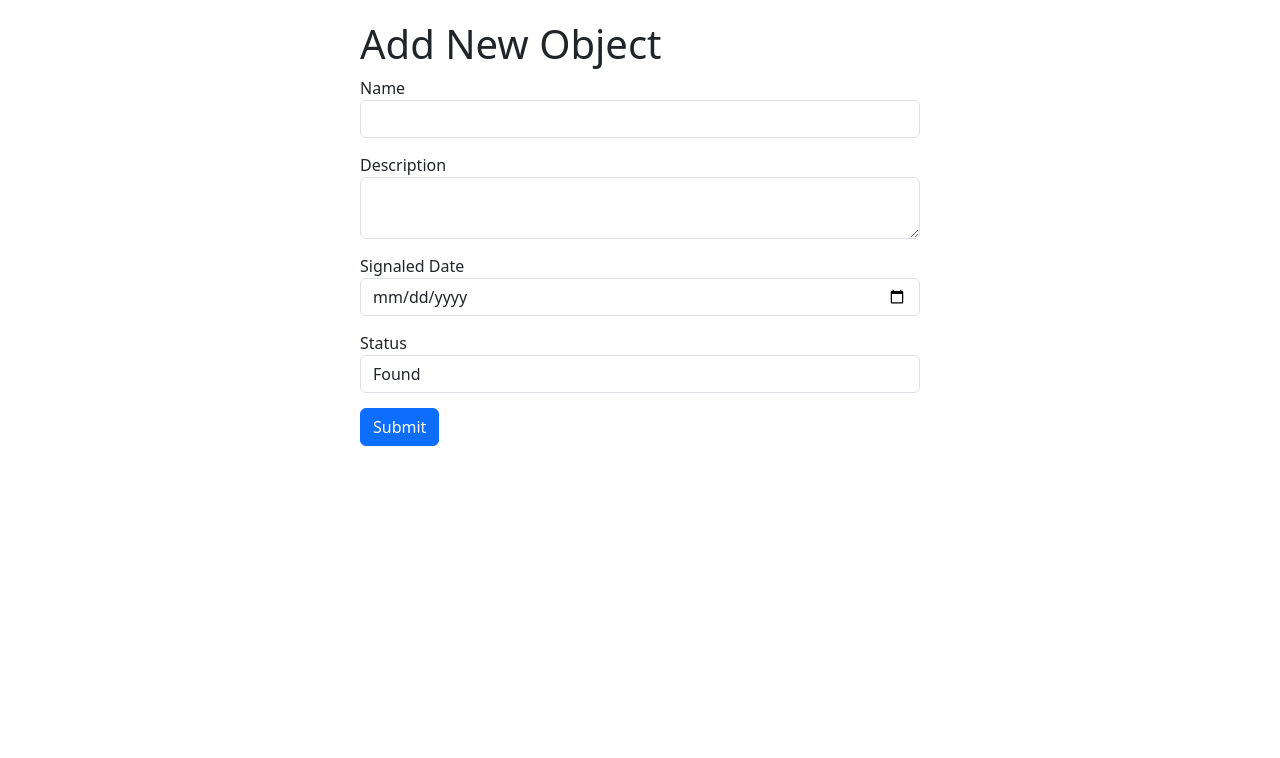
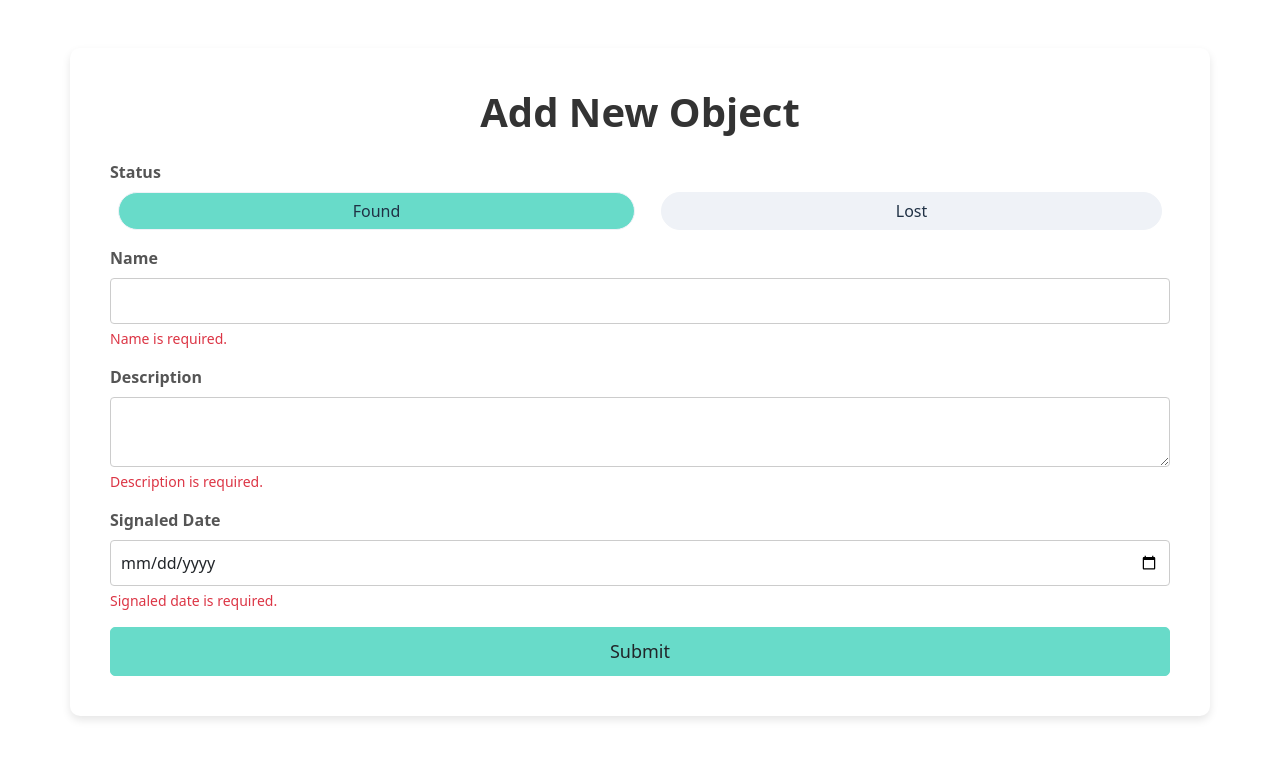
Before and after one commit to kinaneb/troov-web-app, a Nuxt app in the folder nuxt-app/: page /add-object in a window 1280 px wide. Shown: the top 758 px of the page. Built offline with nearby package versions, Linux system fonts and the light colour scheme.

Commit message:
style: apply some basic styles on the pages

```diff
--- a/nuxt-app/pages/add-object.vue
+++ b/nuxt-app/pages/add-object.vue
@@ -1,42 +1,44 @@
 <template>
-    <div class="container">
-      <h1>Add New Object</h1>
-      <form @submit.prevent="addObject">
-        <div class="form-group">
-          <label for="name">Name</label>
+  <div class="container mt-5 page-background">
+    <h1 class="mb-4 page-title">Add New Object</h1>
+    <form @submit.prevent="addObject" class="needs-validation" novalidate>
+      <div class="mb-3">
+        <label class="form-label d-block">Status</label>
+        <div class="btn-group d-flex justify-content-center" role="group" aria-label="Status">
+          <button type="button" class="btn btn-outline-custom mx-2 rounded-start" :class="{ active: form.status === 'found' }" @click="form.status = 'found'">Found</button>
+          <button type="button" class="btn btn-outline-custom mx-2 rounded-end" :class="{ active: form.status === 'lost' }" @click="form.status = 'lost'">Lost</button>
+        </div>
+      </div>
+      <div class="mb-3">
+        <label for="name" class="form-label">Name</label>
         <input v-model="form.name" type="text" id="name" required class="form-control" />
+        <div class="invalid-feedback">Name is required.</div>
       </div>
-        <div class="form-group">
-          <label for="description">Description</label>
+      <div class="mb-3">
+        <label for="description" class="form-label">Description</label>
         <textarea v-model="form.description" id="description" required class="form-control"></textarea>
+        <div class="invalid-feedback">Description is required.</div>
       </div>
-        <div class="form-group">
-          <label for="signaledDate">Signaled Date</label>
+      <div class="mb-3">
+        <label for="signaledDate" class="form-label">Signaled Date</label>
         <input v-model="form.signaledDate" type="date" id="signaledDate" required class="form-control" />
+        <div class="invalid-feedback">Signaled date is required.</div>
       </div>
-        <div class="form-group">
-          <label for="status">Status</label>
-          <select v-model="form.status" id="status" required class="form-control">
-            <option value="found">Found</option>
-            <option value="lost">Lost</option>
-          </select>
-        </div>
-        <button type="submit" class="btn btn-primary">Submit</button>
+      <button type="submit" class="btn btn-custom btn-block">Submit</button>
     </form>
     <div v-if="message" class="alert alert-info mt-3">{{ message }}</div>
   </div>
 </template>
 
 <script setup lang="ts">
-  import { ref } from 'vue';
+import { ref, onMounted } from 'vue';
 import { useNuxtApp } from '#app';
 
 const form = ref({
   name: '',
   description: '',
   signaledDate: '',
-    status: 'found',
-    // add the logged user id as the owner of the object if lost and as signaledBy if found
+  status: 'found', // 'found' is selected by default
 });
 
 const message = ref('');
@@ -51,22 +53,89 @@
         name: '',
         description: '',
         signaledDate: '',
-          status: 'found',
+        status: 'found', // Reset to 'found' after successful submission
       };
     }
   } catch (error) {
     message.value = 'Failed to add object.';
   }
 };
+
+onMounted(() => {
+  const formElement = document.querySelector('form');
+  formElement.addEventListener('submit', (event) => {
+    if (!formElement.checkValidity()) {
+      event.preventDefault();
+      event.stopPropagation();
+    }
+    formElement.classList.add('was-validated');
+  });
+});
 </script>
 
 <style scoped>
-  .container {
-    max-width: 600px;
-    margin: 0 auto;
-    padding: 20px;
+.page-background {
+  background-color: #fff;
+  padding: 40px;
+  border-radius: 10px;
+  box-shadow: 0 4px 8px rgba(0, 0, 0, 0.1);
 }
-  .form-group {
-    margin-bottom: 15px;
+
+.page-title {
+  color: #333;
+  text-align: center;
+  font-weight: bold;
 }
+
+.form-label {
+  color: #555;
+  font-weight: bold;
+}
+
+.form-control {
+  border: 1px solid #ccc;
+  border-radius: 4px;
+  padding: 10px;
+  font-size: 16px;
+}
+
+.btn-group .btn {
+  border-radius: 30px !important;
+}
+
+.btn.active {
+  background-color: #68dbc9;
+  color: #203145;
+}
+
+.btn-outline-custom {
+  color: #203145;
+  border-color: #eff2f7;
+  background-color: #eff2f7;
+}
+
+.btn-custom {
+  background-color: #68dbc9;
+  border-color: #68dbc9;
+}
+
+.btn-block {
+  width: 100%;
+  padding: 10px;
+  font-size: 18px;
+  border-radius: 5px;
+}
+
+.alert {
+  text-align: center;
+}
+
+.invalid-feedback {
+  display: block;
+}
+.btn-group {
+  gap: 10px;
+}
+
+
 </style>
--- a/nuxt-app/pages/objects.vue
+++ b/nuxt-app/pages/objects.vue
@@ -1,16 +1,26 @@
 <template>
-    <div>
-      <h1>List of Signaled Objects</h1>
-      <div v-if="loading" class="loading">Loading...</div>
-      <div v-else-if="error" class="error">{{ error }}</div>
-      <ul v-else class="object-list">
-        <li v-for="object in objects" :key="object._id">
-          <h2>{{ object.name }}</h2>
-          <p>{{ object.description }}</p>
-          <p><strong>Status:</strong> {{ object.status }}</p>
-          <p><strong>Signaled Date:</strong> {{ new Date(object.signaledDate).toLocaleDateString() }}</p>
-        </li>
-      </ul>
+  <div class="container mt-5 page-background">
+    <h1 class="mb-4 page-title">List of Objects</h1>
+    <div v-if="loading" class="text-center">
+      <div class="spinner-border" role="status">
+        <span class="visually-hidden">Loading...</span>
+      </div>
+    </div>
+    <div v-else>
+      <div v-if="objects.length === 0" class="alert alert-info text-center">
+        No objects found.
+      </div>
+      <div v-else class="list-group">
+        <div v-for="object in objects" :key="object._id" class="list-group-item list-group-item-action flex-column align-items-start">
+          <div class="d-flex w-100 justify-content-between">
+            <h5 class="mb-1">{{ object.name }}</h5>
+            <small>{{ new Date(object.signaledDate).toLocaleDateString() }}</small>
+          </div>
+          <p class="mb-1">{{ object.description }}</p>
+          <small class="text-muted">Status: {{ object.status }}</small>
+        </div>
+      </div>
+    </div>
   </div>
 </template>
 
@@ -18,49 +28,66 @@
 import { ref, onMounted } from 'vue';
 import { useNuxtApp } from '#app';
 
-  interface SignaledObject {
-    _id: string;
-    name: string;
-    description: string;
-    signaledDate: string;
-    status: string;
-  }
-
-  const objects = ref<SignaledObject[]>([]);
+const objects = ref([]);
 const loading = ref(true);
-  const error = ref<string | null>(null);
-
 const { $axios } = useNuxtApp();
 
-  onMounted(async () => {
+const fetchObjects = async () => {
   try {
     const response = await $axios.get('/api/objects');
     objects.value = response.data;
-    } catch (err) {
-      error.value = 'Failed to load objects';
+  } catch (error) {
+    console.error('Failed to fetch objects:', error);
   } finally {
     loading.value = false;
   }
+};
+
+onMounted(() => {
+  fetchObjects();
 });
 </script>
 
 <style scoped>
-  .loading {
-    font-size: 1.5em;
+.page-background {
+  background-color: #fff;
+  padding: 40px;
+  border-radius: 10px;
+  box-shadow: 0 4px 8px rgba(0, 0, 0, 0.1);
+}
+
+.page-title {
+  color: #333;
   text-align: center;
+  font-weight: bold;
 }
-  .error {
-    color: red;
-    font-size: 1.2em;
-    text-align: center;
+
+.list-group-item {
+  background-color: #eff2f7;
+  border-color: #ccc;
+  border-radius: 10px;
+  margin-bottom: 10px;
 }
-  .object-list {
-    list-style-type: none;
-    padding: 0;
+
+.list-group-item h5 {
+  color: #203145;
 }
-  .object-list li {
-    border: 1px solid #ccc;
-    padding: 1em;
-    margin: 1em 0;
+
+.list-group-item p {
+  color: #555;
+}
+
+.list-group-item small {
+  color: #888;
+}
+
+.spinner-border {
+  color: #68dbc9;
+}
+
+.alert-info {
+  background-color: #68dbc9;
+  border-color: #68dbc9;
+  color: #203145;
 }
 </style>
```
Lines whose indentation alone changed are shown as unchanged.
